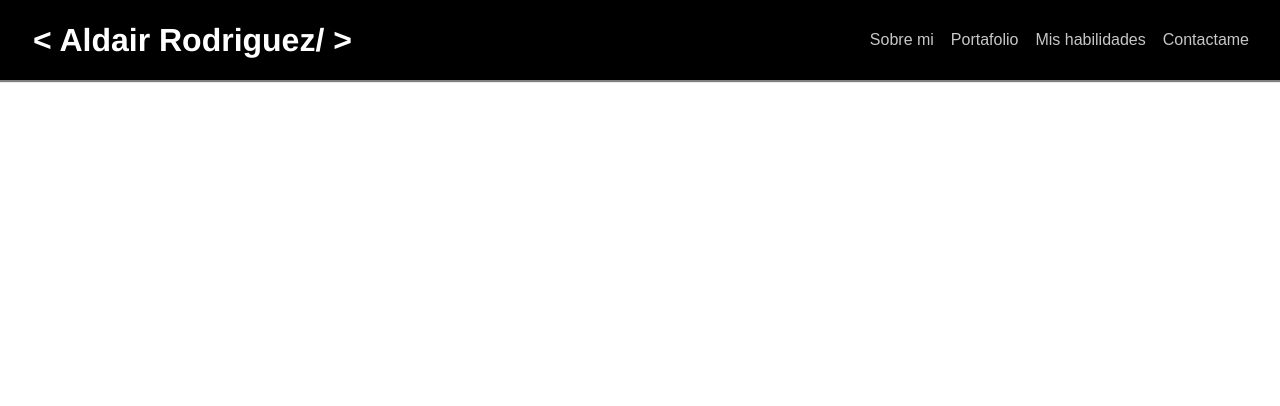
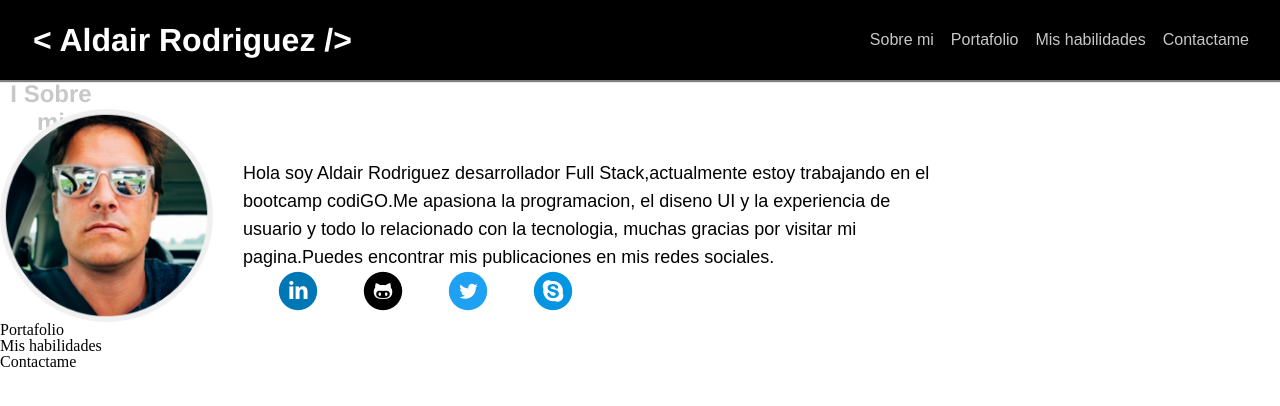
Before and after one commit to AldairRT/Portafolio, a plain HTML site: page index.html in a window 1280 px wide. Drawn offline with Linux system fonts and the light colour scheme.

Commit message:
se creo la seccion About me

```diff
--- a/index.html
+++ b/index.html
@@ -14,7 +14,7 @@
     <div>
         <header>
             <h1>
-                < Aldair Rodriguez/ >
+                < Aldair Rodriguez />
             </h1>
             <nav class="About me">
                 <ul>
@@ -34,7 +34,36 @@
             </nav>
         </header>
         <main>
-
+            <section class="Aboutme">
+                <h2> I Sobre mi</h2>
+                <div>
+                    <img src="./images/oval.png" alt="">
+                    <div class="container">
+                        <p> Hola soy Aldair Rodriguez desarrollador Full Stack,actualmente estoy trabajando en el
+                            bootcamp
+                            codiGO.Me apasiona la programacion, el diseno UI y la
+                            experiencia de usuario y todo lo relacionado con la tecnologia, muchas gracias por visitar
+                            mi
+                            pagina.Puedes encontrar mis publicaciones en mis redes sociales.
+                        </p>
+                        <div class="vectores">
+                            <img src="./images/entypo-social-linkedin-with-circle.png" alt="">
+                            <img src="./images/entypo-social-github-with-circle.png" alt="">
+                            <img src="./images/entypo-social-twitter-with-circle.png" alt="">
+                            <img src="./images/entypo-social-skype-with-circle.png" alt="">
+                        </div>
+                    </div>
+                </div>
+            </section>
+            <section class="Portfolio">
+                <h2>Portafolio</h2>
+            </section>
+            <section class="My skills">
+                <h2>Mis habilidades</h2>
+            </section>
+            <section class="Contactme">
+                <h2>Contactame</h2>
+            </section>
         </main>
         <footer>
 
--- a/styles/main.css
+++ b/styles/main.css
@@ -22,7 +22,7 @@ header h1{
     line-height: normal;
     letter-spacing: normal;
     color: #ffffff;
-  }
+}
 
 nav a{
     text-decoration: none;
@@ -43,3 +43,51 @@ display: flex;
 header li{
     margin-left: 17px;
 }
+
+/*About me */
+.Aboutme h2 {
+ text-align: center;
+ width: 102px;
+ height: 29px;
+ font-family: Helvetica;
+ font-size: 24px;
+ font-weight: bold;
+ font-stretch: normal;
+ font-style: normal;
+ line-height: normal;
+ letter-spacing: normal;
+ color: #c8c8c8;
+}
+.container p{
+    font-family: Arial;
+    font-size: 18px;
+    font-weight: normal;
+    font-stretch: normal;
+    font-style: normal;
+    line-height: 1.56;
+    letter-spacing: normal;
+    color:#000000;
+}
+
+.Aboutme div{
+    width: 703px;
+    height: 213px;
+    display: flex;
+}
+
+.container{
+ margin-left: 30px;
+ margin-top: 50px;
+ align-items: center;
+ width: 703px;
+
+ display:flex;
+ flex-direction: column;
+}
+
+.vectores img{
+    height: 40px;
+    width: 40px;
+    margin-right: 10px;
+    margin-left: 35px;
+}
```
Also changed, not shown: images/entypo-social-github-with-circle.png (added), images/entypo-social-github-with-circle@2x.png (added), images/entypo-social-github-with-circle@3x.png (added), images/entypo-social-linkedin-with-circle.png (added), images/entypo-social-linkedin-with-circle@2x.png (added), images/entypo-social-linkedin-with-circle@3x.png (added), images/entypo-social-skype-with-circle.png (added), images/entypo-social-skype-with-circle@2x.png (added), images/entypo-social-skype-with-circle@3x.png (added), images/entypo-social-twitter-with-circle.png (added), images/entypo-social-twitter-with-circle@2x.png (added), images/entypo-social-twitter-with-circle@3x.png (added).
